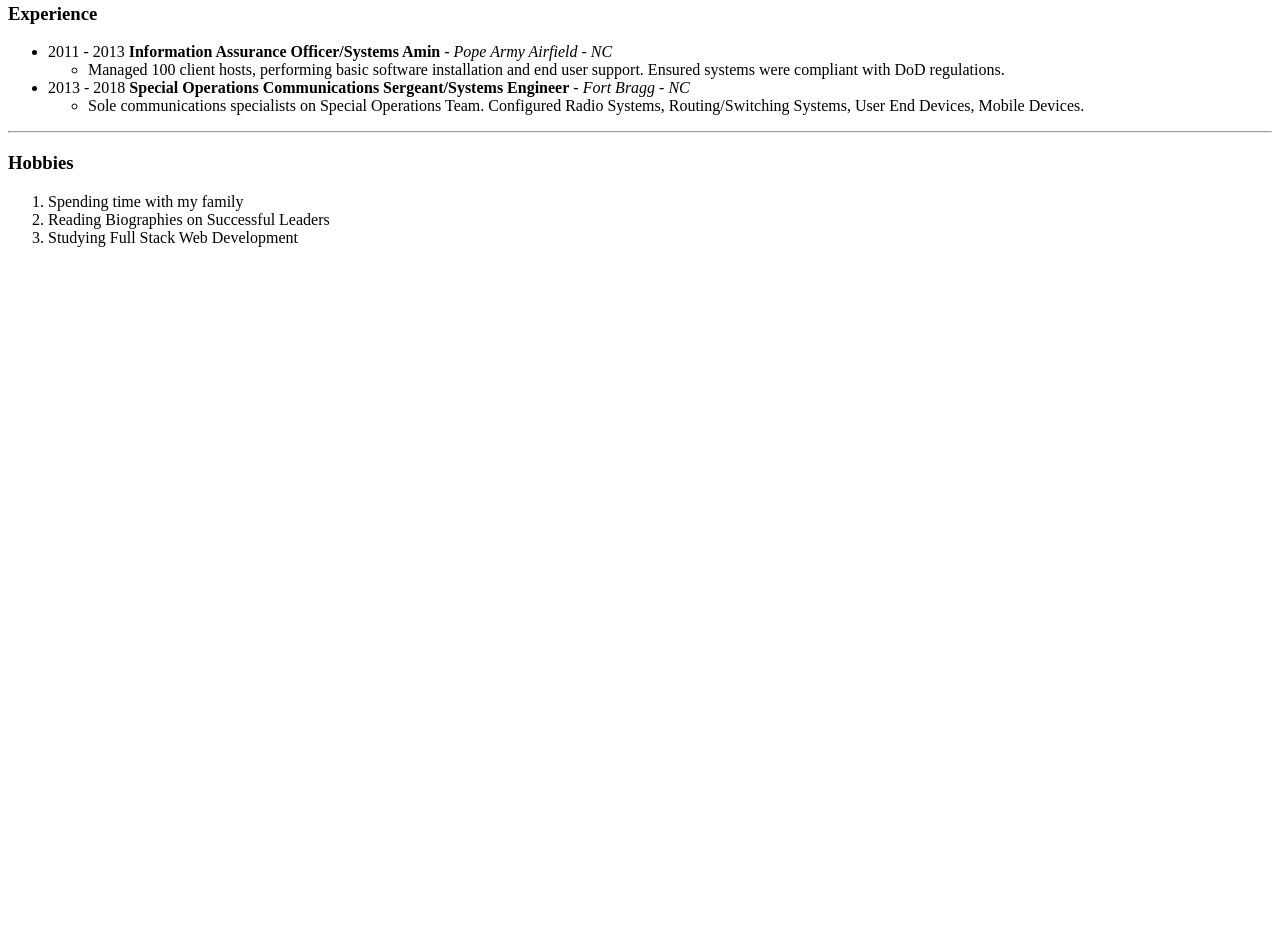
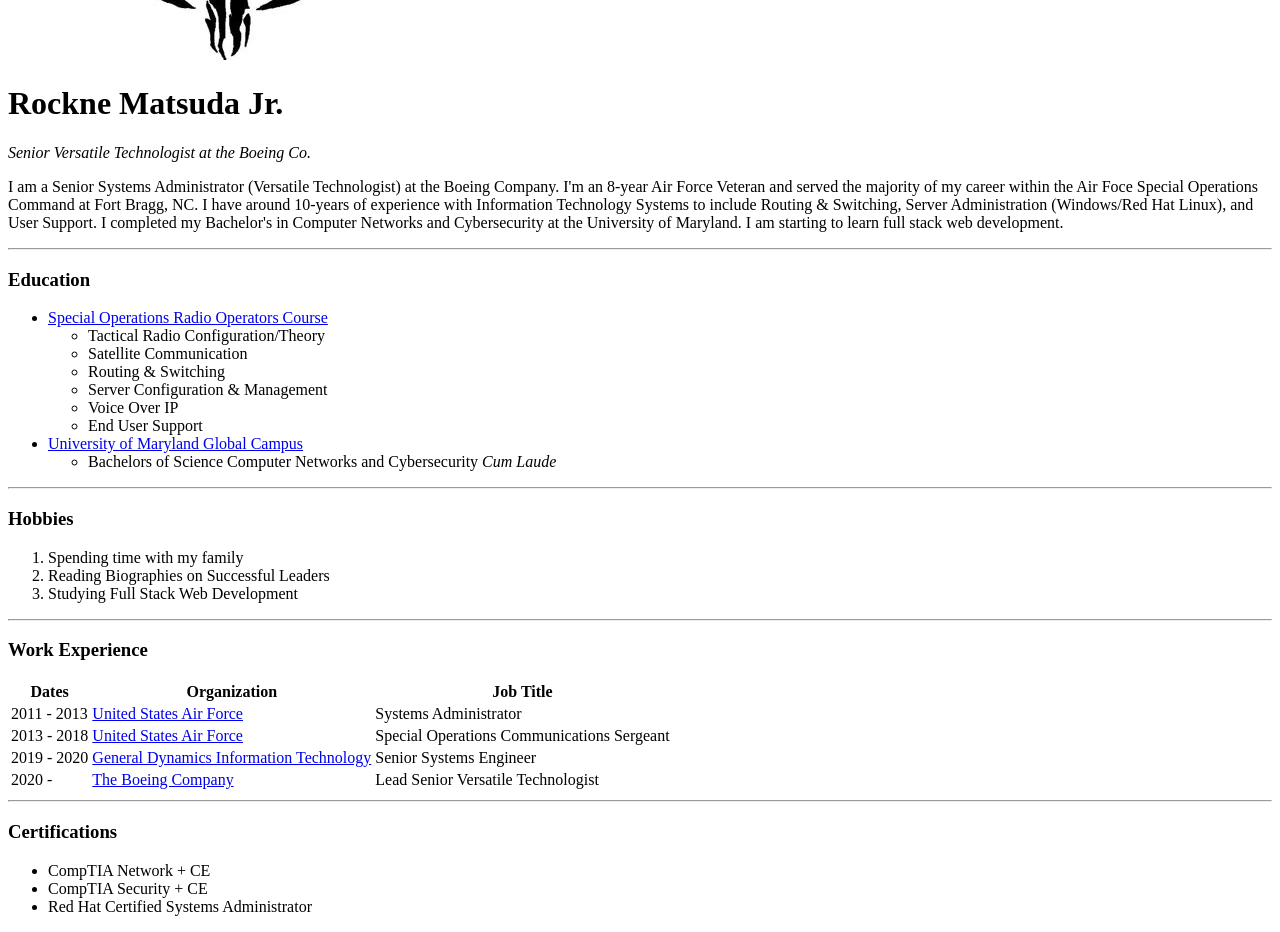
Before and after one commit to rmatsuda42/cv, a plain HTML site: page Web Development/Personal Website/index.html in a window 1280 px wide. Shown: the part 202-1134 px from the top of the page. Before the commit the page ends 800 px from the top, so only its background shows below. Drawn offline with Linux system fonts and the light colour scheme.

Commit message:
Added Work experience, certifications, and expanded previously annotated information

```diff
--- a/Web Development/Personal Website/index.html
+++ b/Web Development/Personal Website/index.html
@@ -7,6 +7,7 @@
 </head>
 
 <body>
+  <img src="mandalorian.jpeg" alt="mandalorian logo">
   <h1>Rockne Matsuda Jr.</h1>
   <p>
     <em>Senior Versatile Technologist at the Boeing Co.</em>
@@ -20,20 +21,20 @@
     Maryland. I am starting to learn full stack web development.
   </p>
   <hr>
-  <h3>Experience</h3>
+  <h3>Education</h3>
   <ul>
-    <li>2011 - 2013 <strong>Information Assurance Officer/Systems Amin</strong> - <em>Pope Army Airfield - NC</em></li>
+    <li><a href="https://www2.faytechcc.edu/degree-maps/joint-special-credit/soroc.pdf">Special Operations Radio Operators Course</a></li>
     <ul>
-      <li>
-        Managed 100 client hosts, performing basic software installation and end user support. Ensured systems were compliant
-        with DoD regulations.
-      </li>
+      <li>Tactical Radio Configuration/Theory</li>
+      <li>Satellite Communication</li>
+      <li>Routing & Switching</li>
+      <li>Server Configuration & Management</li>
+      <li>Voice Over IP</li>
+      <li>End User Support</li>
     </ul>
-    <li>2013 - 2018 <strong>Special Operations Communications Sergeant/Systems Engineer</strong> - <em>Fort Bragg - NC</em></li>
+    <li><a href="https://www.umgc.edu">University of Maryland Global Campus</a></li>
     <ul>
-      <li>
-        Sole communications specialists on Special Operations Team. Configured Radio Systems, Routing/Switching Systems, User End Devices, Mobile Devices.
-      </li>
+      <li>Bachelors of Science Computer Networks and Cybersecurity <em>Cum Laude</em></li>
     </ul>
   </ul>
   <hr>
@@ -43,7 +44,44 @@
     <li>Reading Biographies on Successful Leaders</li>
     <li>Studying Full Stack Web Development</li>
   </ol>
-
+  <hr>
+  <h3>Work Experience</h3>
+  <table>
+    <thead>
+      <th>Dates</th>
+      <th>Organization</th>
+      <th>Job Title</th>
+    </thead>
+    <tbody>
+      <tr>
+        <td>2011 - 2013</td>
+        <td><a href="https://www.airforce.com">United States Air Force</a></td>
+        <td>Systems Administrator</td>
+      </tr>
+      <tr>
+        <td>2013 - 2018</td>
+        <td><a href="https://www.airforce.com">United States Air Force</a></td>
+        <td>Special Operations Communications Sergeant</td>
+      </tr>
+      <tr>
+        <td>2019 - 2020</td>
+        <td><a href="https://www.gd.com/our-businesses/information-technology">General Dynamics Information Technology</a></td>
+        <td>Senior Systems Engineer</td>
+      </tr>
+      <tr>
+        <td>2020 - </td>
+        <td><a href="https://www.boeing.com">The Boeing Company</a></td>
+        <td>Lead Senior Versatile Technologist</td>
+      </tr>
+    </tbody>
+  </table>
+  <hr>
+  <h3>Certifications</h3>
+  <ul>
+    <li>CompTIA Network + CE</li>
+    <li>CompTIA Security + CE</li>
+    <li>Red Hat Certified Systems Administrator</li>
+  </ul>
 </body>
 
 </html>
```
Also changed, not shown: Web Development/Personal Website/mandalorian.jpeg (added).
